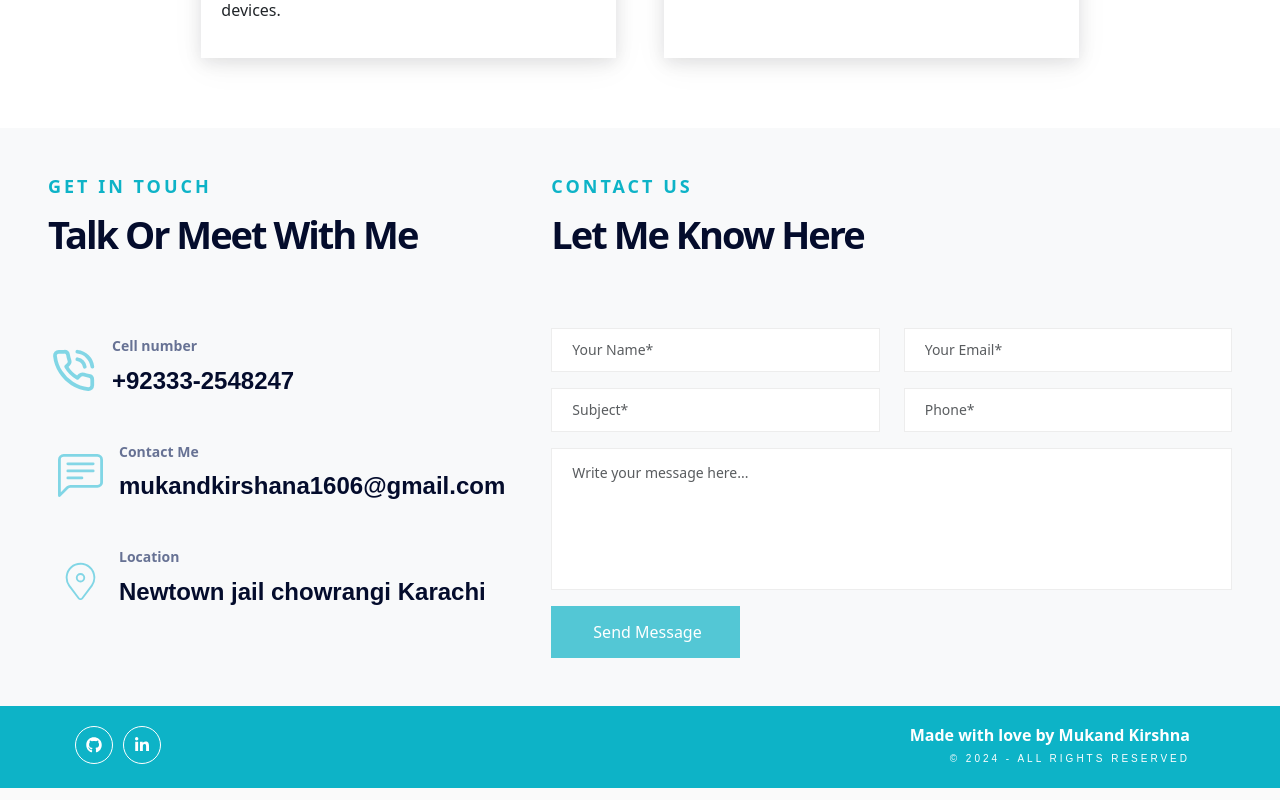
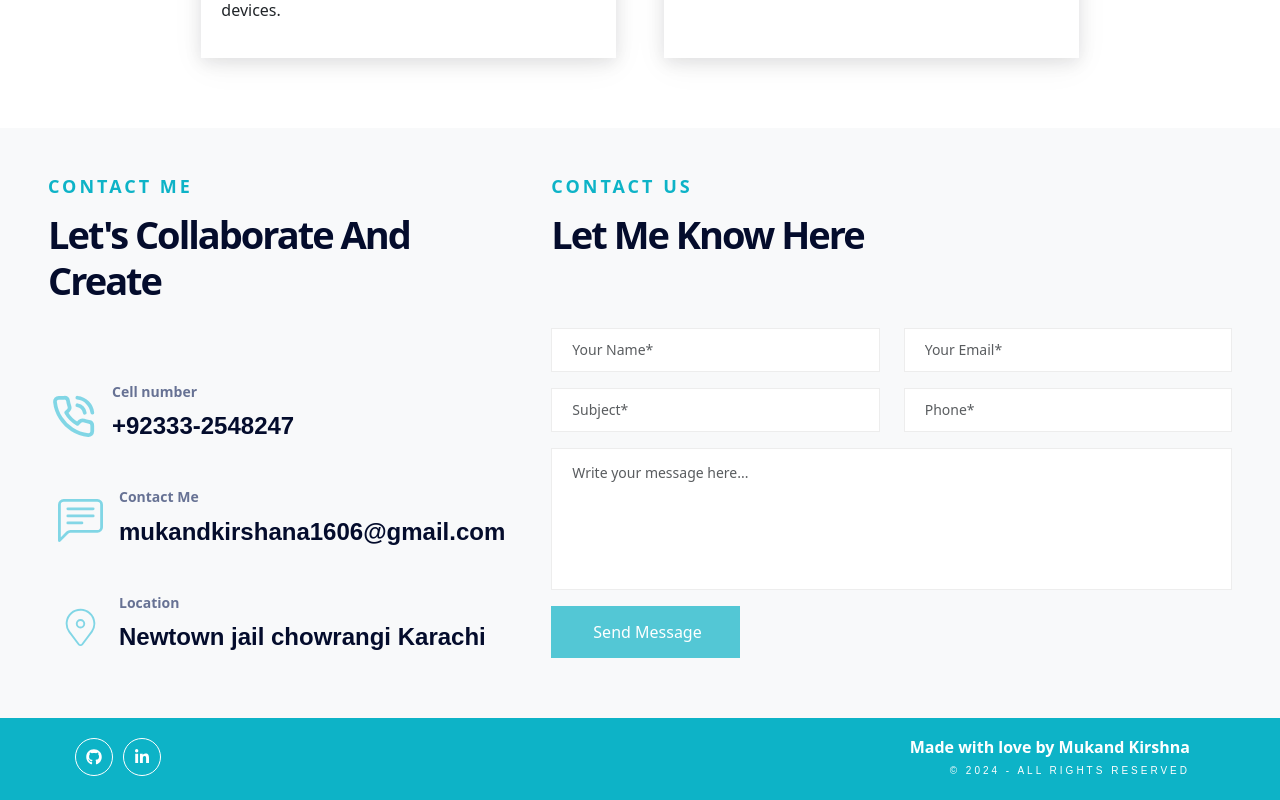
Before and after one commit to mukand-mapara/Portfolio, a React (Create React App) app: page / in a window 1280 px wide. Shown: the part 4089-4889 px from the top of the page. Built offline with nearby package versions, Linux system fonts and the light colour scheme.

Commit message:
Update Contact.jsx

```diff
--- a/src/Components/Contact.jsx
+++ b/src/Components/Contact.jsx
@@ -42,9 +42,9 @@
         viewport={{ once: true }}
         transition={{ duration: 1 }}
       >
-        <div className="getInTouchDiv">
-          <h6>Get in Touch</h6>
-          <h2>Talk or Meet with Me</h2>
+         <div className="getInTouchDiv">
+          <h6>Contact Me</h6>
+          <h2>Let's Collaborate and Create</h2>
         </div>
 
         <div
```
